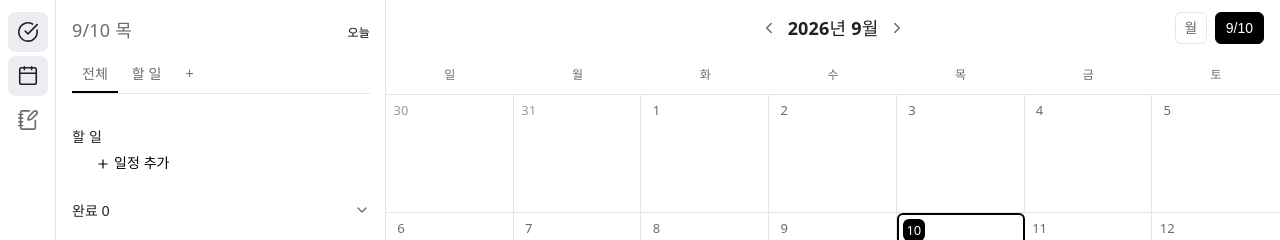
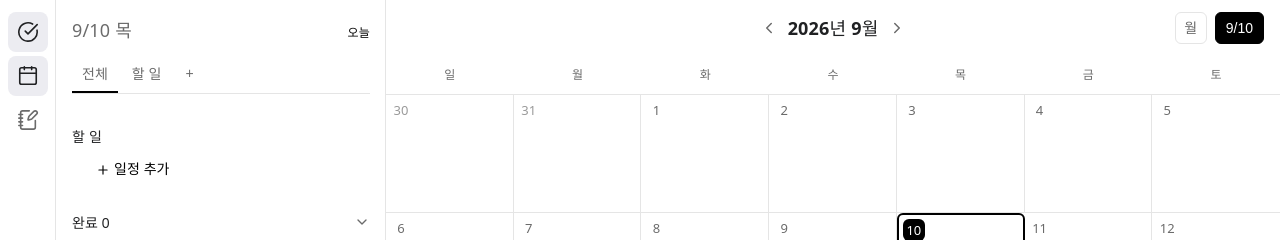
Before and after one commit to HongJeongMin0214/TodoLog, a React (Vite) app: page / in a window 1280 px wide. Shown: the top 240 px of the page. Built offline with nearby package versions, Linux system fonts and the light colour scheme.

Commit message:
style: 투두/입력 행 상하 패딩 조정 (4px → 10px)

```diff
--- a/src/components/TodoDrawer/TodoInputForm.css
+++ b/src/components/TodoDrawer/TodoInputForm.css
@@ -23,7 +23,7 @@
   align-items: center;
   gap: 4px;
   min-height: 24px;
-  padding: 4px 0 4px 24px; /* 24px: 빈 원(16) + gap(8) 만큼 들여써 할일 행과 좌측 정렬 */
+  padding: 10px 0 10px 24px; /* 24px: 빈 원(16) + gap(8) 만큼 들여써 할일 행과 좌측 정렬 */
   border: none;
   background: none;
   cursor: pointer;
@@ -49,7 +49,7 @@
   display: flex;
   align-items: center;
   gap: 8px;
-  padding: 4px 0;
+  padding: 10px 0;
   border-bottom: 2px dotted var(--border);
   font-size: 14px;
 }
--- a/src/components/TodoDrawer/TodoList.css
+++ b/src/components/TodoDrawer/TodoList.css
@@ -4,7 +4,7 @@
   position: relative; /* 삭제 버튼을 여기 기준으로 오른쪽에 절대 위치 */
   display: flex;
   align-items: center;
-  gap: 8px; padding: 4px 0;
+  gap: 8px; padding: 10px 0;
   font-size: 14px;
   border-bottom: 2px dotted var(--border);
 }
```
